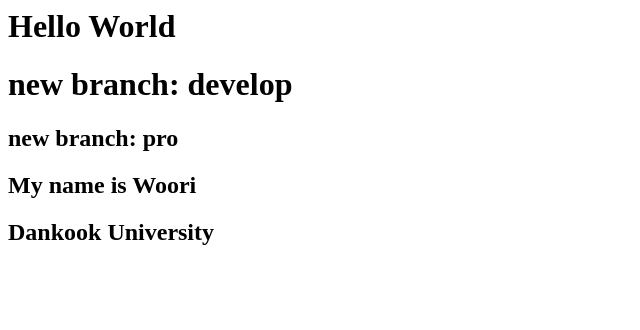
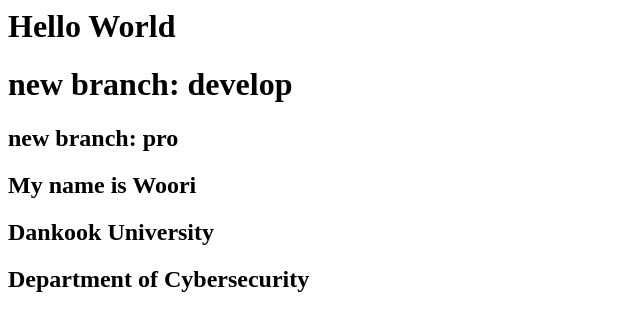
Before and after one commit to woori0117/git_Project, a plain HTML site: page index.html in a window 1280 px wide. Shown: the whole page, without its empty margins (0-640 px from the left). Drawn offline with Linux system fonts and the light colour scheme.

Commit message:
pro commit 3

```diff
--- a/index.html
+++ b/index.html
@@ -13,5 +13,7 @@
         <h2>My name is Woori</h2>
 
         <h2>Dankook University</h2>
+
+        <h2>Department of Cybersecurity</h2>
     </body>
 </html>
```
